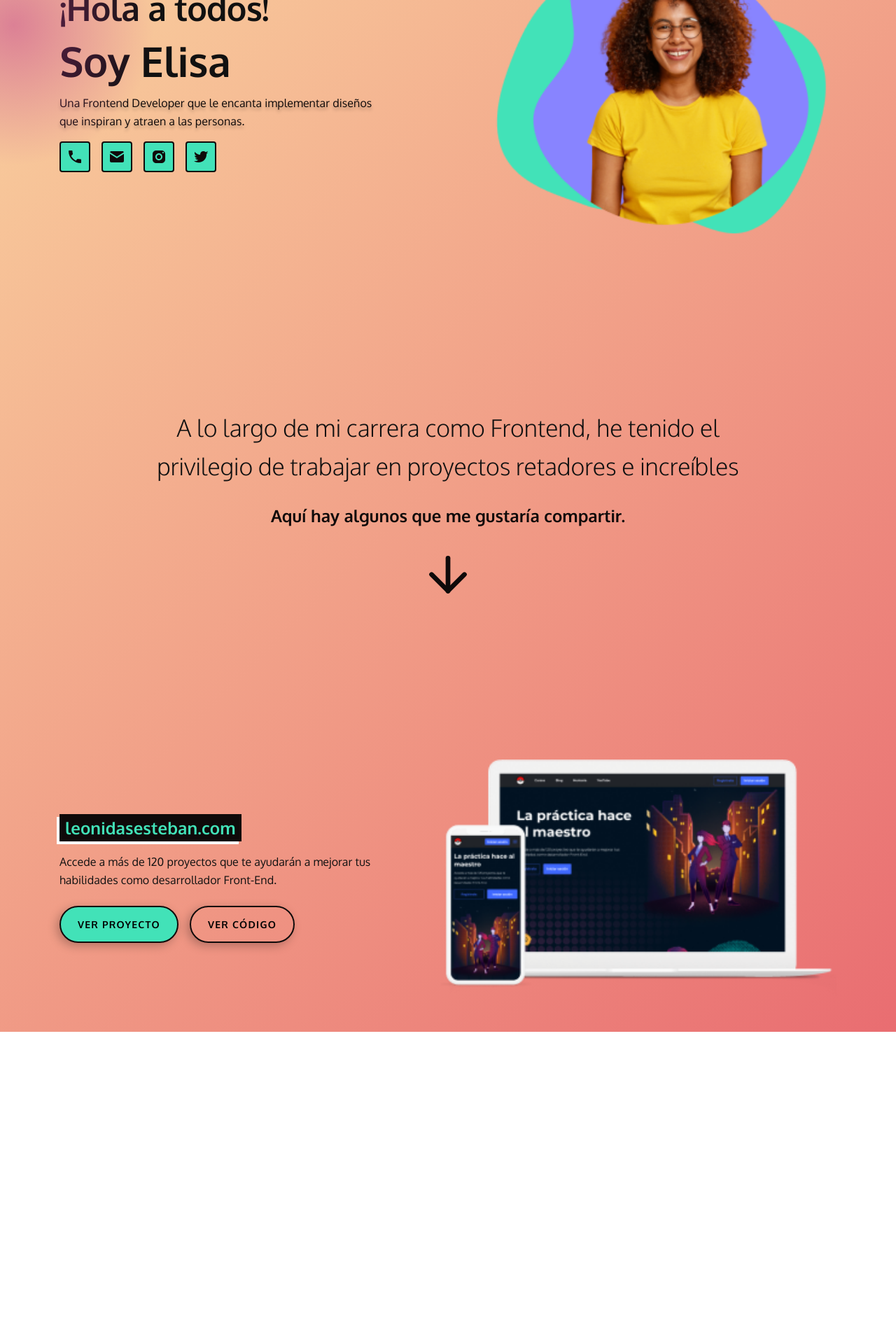
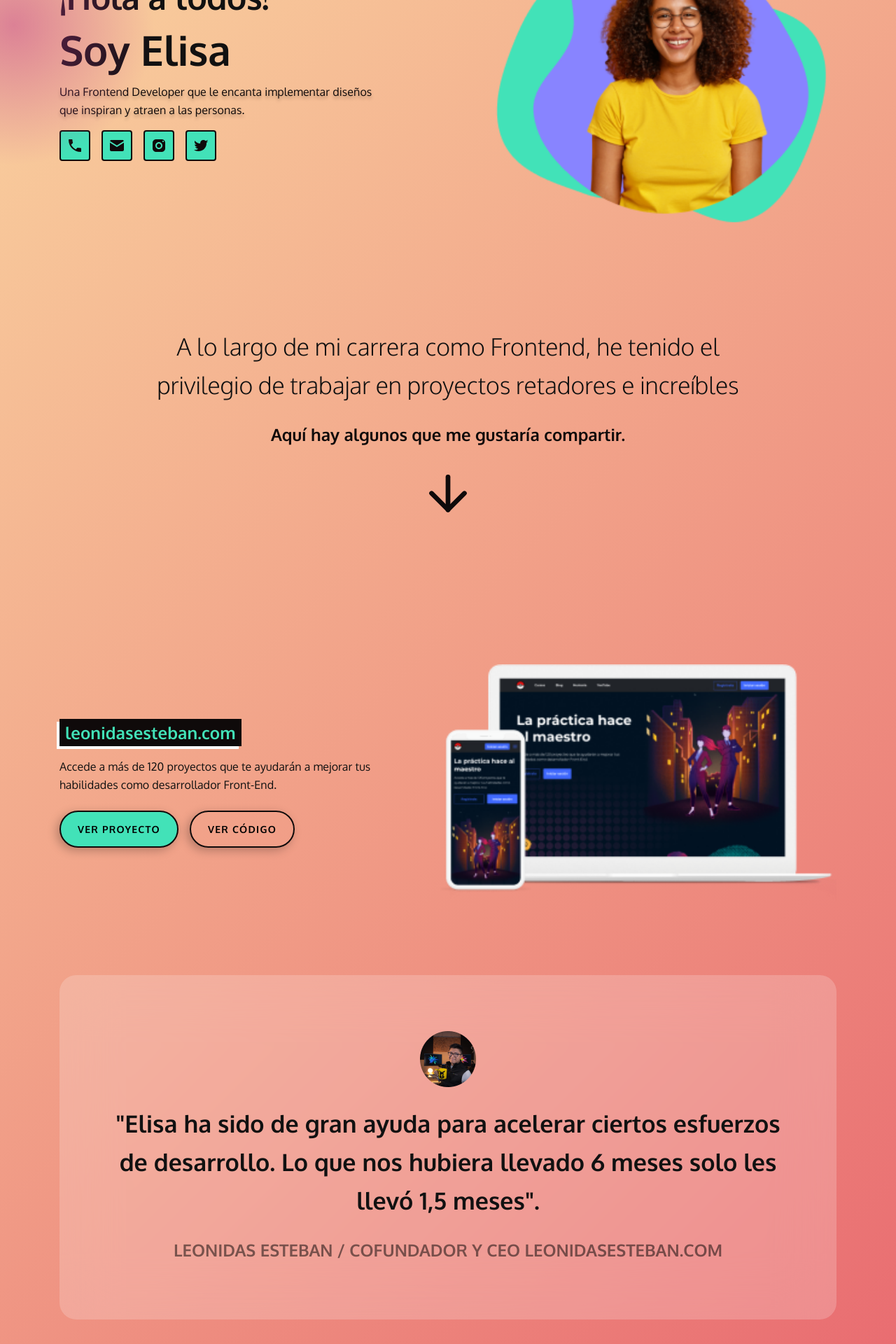
Before and after one commit to oscarossesa/elisa-portafolio, a React (Create React App) app: page / in a window 1280 px wide. Shown: the part 232-2152 px from the top of the page at 70% size. Before the commit the page ends 1706 px from the top, so only its background shows below. Built offline with nearby package versions, Linux system fonts and the light colour scheme.

Commit message:
[feat] comment section into project added

```diff
--- a/src/App.styles.js
+++ b/src/App.styles.js
@@ -8,7 +8,7 @@ export const Wrapper = styled.div`
   box-sizing: border-box;
   margin: 0 auto;
   max-width: 1110px;
-  padding: 0 16px;
+  padding: 16px 16px;
 
   // Extra large devices (large desktops, 1200px and up)
   @media (min-width: 1200px) {
--- a/src/components/Paragraph/Paragraph.jsx
+++ b/src/components/Paragraph/Paragraph.jsx
@@ -2,27 +2,36 @@ import React, { useMemo } from 'react'
 import PropTypes from 'prop-types'
 import * as S from './Paragraph.styles'
 
-const Paragraph = ({ children, level }) => {
+const Paragraph = ({ children, level, opacity, textAlign }) => {
   const CustomParagraph = useMemo(() => {
     if (level === 'headline1') return S.Headline1
+    if (level === 'headline4') return S.Headline4
+    if (level === 'headline5') return S.Headline5
     if (level === 'body1') return S.Body1
     return S.ParagraphBase
   }, [level])
 
   return (
-    <CustomParagraph>
+    <CustomParagraph
+      opacity={opacity}
+      textAlign={textAlign}
+    >
       {children}
     </CustomParagraph>
   )
 }
 
 Paragraph.defaultProps = {
-  level: 'paragraph'
+  level: 'paragraph',
+  textAlign: 'inherit',
+  opacity: 1
 }
 
 Paragraph.propTypes = {
   children: PropTypes.node.isRequired,
   level: PropTypes.oneOf(['paragraph', 'headline1', 'headline2', 'headline3', 'headline4', 'headline5', 'body1', 'body2', 'button', 'caption']),
+  textAlign: PropTypes.oneOf(['left', 'right', 'center', 'justify', 'initial', 'inherit']),
+  opacity: PropTypes.oneOfType([PropTypes.number, PropTypes.string])
 }
 
 export default Paragraph
--- a/src/components/Paragraph/Paragraph.styles.jsx
+++ b/src/components/Paragraph/Paragraph.styles.jsx
@@ -8,9 +8,24 @@ export const Headline2 = styled.h2``
 
 export const Headline3 = styled.h3``
 
-export const Headline4 = styled.h4``
+export const Headline4 = styled.h4`
+  font-family: ${props => props.theme.typography.fontFamily};
+  font-style: normal;
+  font-weight: bold;
+  font-size: 34px;
+  line-height: 55px;
+  color: ${props => props.theme.color.black1};
+  text-align: ${props => props.textAlign};
+`
 
-export const Headline5 = styled.h5``
+export const Headline5 = styled.h5`
+  font-family: ${props => props.theme.typography.fontFamily};
+  font-style: normal;
+  font-weight: bold;
+  font-size: 24px;
+  line-height: 39px;
+  opacity: ${props => props.opacity}
+`
 
 export const Body1 = styled(ParagraphBase)`
   font-family: ${props => props.theme.typography.fontFamily};
--- a/src/config/styles/global.js
+++ b/src/config/styles/global.js
@@ -14,6 +14,21 @@ const GlobalStyle = createGlobalStyle`
   p {
     margin: 0;
   }
+  h1 {
+    margin: 0;
+  }
+  h2 {
+    margin: 0;
+  }
+  h3 {
+    margin: 0;
+  }
+  h4 {
+    margin: 0;
+  }
+  h5 {
+    margin: 0;
+  }
 `
 
 export default GlobalStyle
--- a/src/containers/Comment/Comment.styles.jsx
+++ b/src/containers/Comment/Comment.styles.jsx
@@ -13,10 +13,11 @@ export const Content = styled.div`
   align-items: center;
   padding: 40px 0;
   max-width: 900px;
+  gap: 24px;
 
   // Small devices (landscape phones, 576px and up)
   @media (min-width: 576px) {
-    padding: 200px 0;
+    padding: 100px 0;
   }
 `
 
--- a/src/containers/Project/Project.container.jsx
+++ b/src/containers/Project/Project.container.jsx
@@ -10,7 +10,9 @@ const Project = () => {
   const handleViewCode = () => console.log('view code')
 
   return (
-    <S.ProjectWrapper>
+    <S.Section>
+      <S.Article>
+        <S.ProjectDescription>
           <S.Icon src="/elisa-portafolio/assets/images/laptop.png" />
           <S.ProjectInfo>
             <S.WebContent>
@@ -24,11 +26,27 @@ const Project = () => {
               desarrollador Front-End.
             </Paragraph>
             <S.ProjectActions>
-          <Button width="100%" color="secondary" onClick={handleViewCode}>VER CÓDIGO</Button>
-          <Button width="100%" onClick={handleViewProject}>VER PROYECTO</Button>
+              <Button color="secondary" onClick={handleViewCode}>
+                VER CÓDIGO
+              </Button>
+              <Button onClick={handleViewProject}>
+                VER PROYECTO
+              </Button>
             </S.ProjectActions>
           </S.ProjectInfo>
-    </S.ProjectWrapper>
+        </S.ProjectDescription>
+        <S.ProjectComment>
+          <S.Icon src="/elisa-portafolio/assets/images/user.png" width="80px" />
+          <Paragraph level='headline4'>
+            "Elisa ha sido de gran ayuda para acelerar ciertos esfuerzos de desarrollo.
+            Lo que nos hubiera llevado 6 meses solo les llevó 1,5 meses".
+          </Paragraph>
+          <Paragraph level='headline5' opacity={0.5}>
+            LEONIDAS ESTEBAN / COFUNDADOR Y CEO LEONIDASESTEBAN.COM
+          </Paragraph>
+        </S.ProjectComment>
+      </S.Article>
+    </S.Section>
   )
 }
 
--- a/src/containers/Project/Project.styles.jsx
+++ b/src/containers/Project/Project.styles.jsx
@@ -1,6 +1,10 @@
 import styled from 'styled-components'
 
-export const ProjectWrapper = styled.div`
+export const Section = styled.section``
+
+export const Article = styled.article``
+
+export const ProjectDescription = styled.div`
   width: 100%;
   margin: 24px 0px;
   display: flex;
@@ -8,11 +12,35 @@ export const ProjectWrapper = styled.div`
   justify-content: center;
   align-items: center;
   gap: 24px;
+  padding: 40px 0;
 
   // Small devices (landscape phones, 576px and up)
   @media (min-width: 576px) {
     flex-direction: row-reverse;
-    justify-content: space-between
+    justify-content: space-between;
+    padding: 80px 0;
+  }
+`
+
+export const ProjectComment = styled.div`
+  display: flex;
+  flex-direction: column;
+  justify-content: center;
+  align-items: center;
+  padding: 24px;
+  background: rgba(255, 255, 255, 0.2);
+  backdrop-filter: blur(40px);
+  border-radius: 24px;
+  margin: 10px 0px;
+  gap: 24px;
+
+  // Small devices (landscape phones, 576px and up)
+  @media (min-width: 576px) {
+    padding: 80px;
+
+    h4 {
+      text-align: center;
+    }
   }
 `
 
@@ -33,7 +61,7 @@ export const ProjectActions = styled.div`
 export const Icon = styled.img`
   // Small devices (landscape phones, 576px and up)
   @media (min-width: 576px) {
-    width: 570px;
+    width: ${props => props.width || '570px'};
   }
 `
 
```
Also changed, not shown: public/assets/images/user.png (added). Lines whose indentation alone changed are shown as unchanged.
